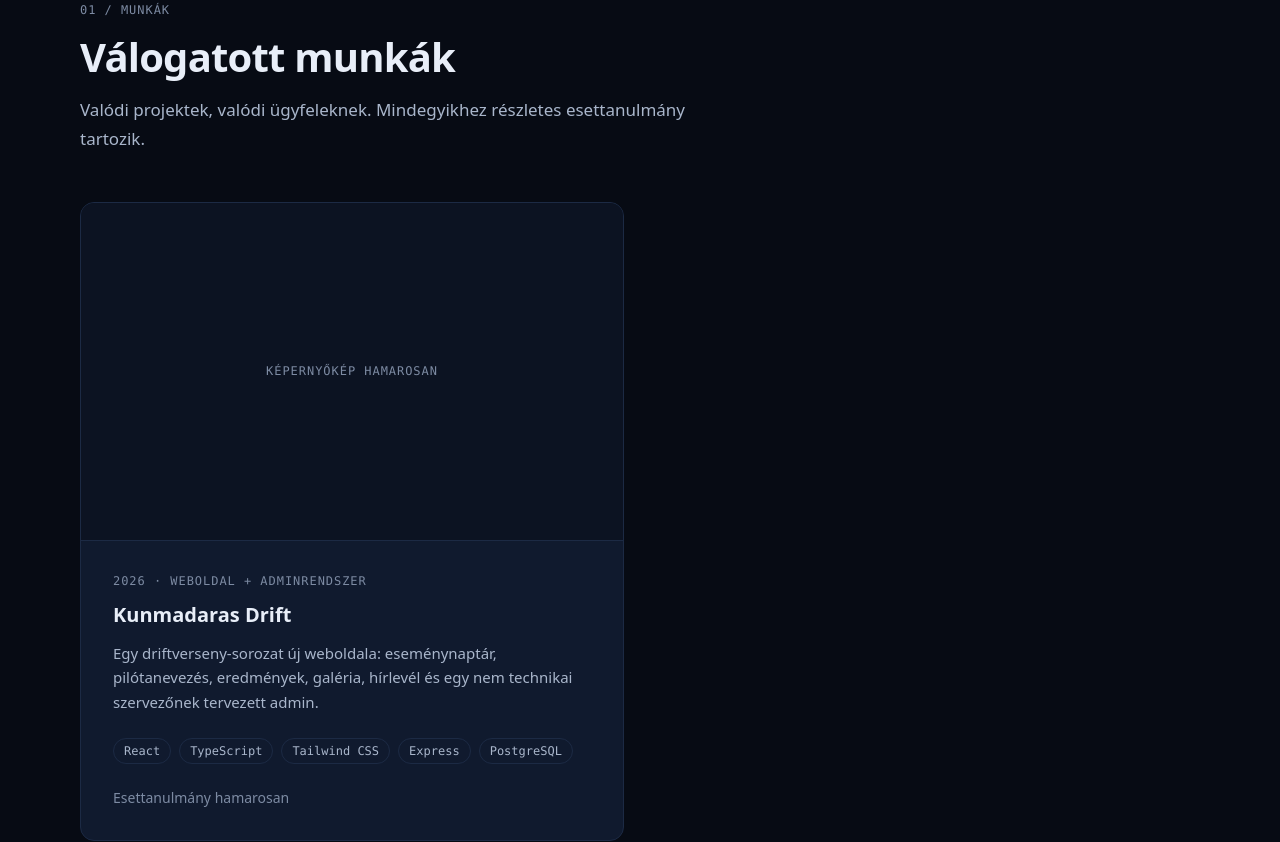
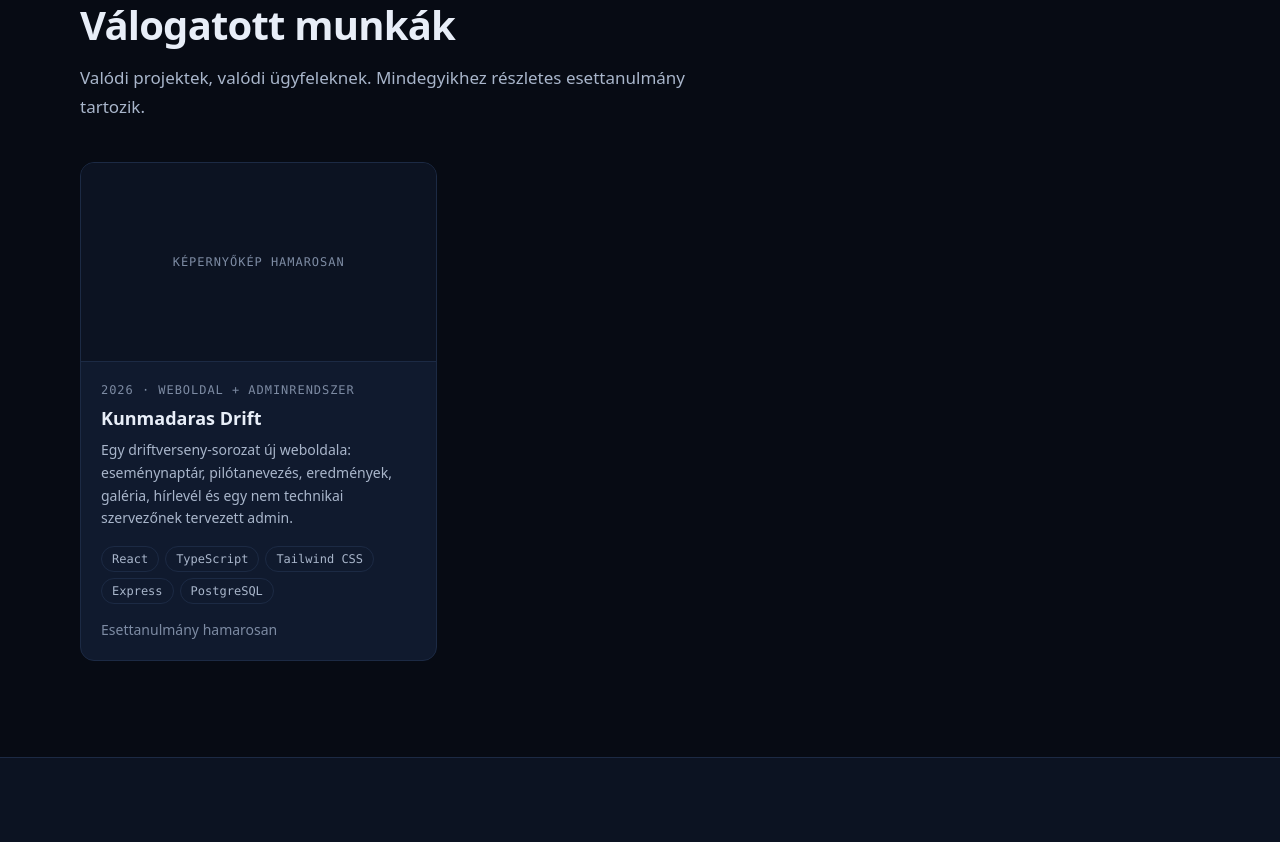
Before and after one commit to david0752/portfolio-website, a React (Vite) app in the folder frontend/: page / in a window 1280 px wide. Shown: the part 998-1840 px from the top of the page. Built offline with nearby package versions, Linux system fonts and the light colour scheme.

Commit message:
Munkáim: kisebb kártyák (3 oszlop, 16:9 kép), hogy laptopon is kiférjenek

```diff
--- a/frontend/src/components/Munkak.tsx
+++ b/frontend/src/components/Munkak.tsx
@@ -1,4 +1,4 @@
-// Kezdőlap „01 / Munkák” blokkja: a content/projects.ts projektjei kártyákon, asztalon 2 oszlopban.
+// Kezdőlap „01 / Munkák” blokkja: a content/projects.ts projektjei kártyákon (tablet 2, laptop/asztal 3 oszlop).
 
 import { projects } from "../content/projects.ts";
 import { useI18n } from "../i18n/I18nProvider.tsx";
@@ -10,9 +10,9 @@ export function Munkak() {
 
   return (
     <section id="munkak" className="border-t border-line">
-      <div className="mx-auto max-w-[1120px] px-5 py-[72px] md:px-8 md:py-24 xl:px-0 xl:py-32">
+      <div className="mx-auto max-w-[1120px] px-5 py-[72px] md:px-8 md:py-24 xl:px-0">
         <SectionHeading eyebrow={t.work.eyebrow} title={t.work.title} lead={t.work.lead} />
-        <div className="mt-12 grid gap-6 md:grid-cols-2 md:gap-8">
+        <div className="mt-10 grid gap-6 md:grid-cols-2 lg:grid-cols-3">
           {projects.map((project) => (
             <ProjectCard key={project.slug} project={project} />
           ))}
--- a/frontend/src/components/ui/ProjectCard.tsx
+++ b/frontend/src/components/ui/ProjectCard.tsx
@@ -13,7 +13,7 @@ export function ProjectCard({ project }: { project: Project }) {
 
   const body = (
     <>
-      <div className="aspect-[16/10] overflow-hidden border-b border-line bg-deep-navy">
+      <div className="aspect-video overflow-hidden border-b border-line bg-deep-navy">
         {project.image ? (
           <img
             src={project.image}
@@ -27,14 +27,14 @@ export function ProjectCard({ project }: { project: Project }) {
         )}
       </div>
 
-      <div className="p-6 sm:p-8">
+      <div className="p-5">
         <p className="font-mono text-xs tracking-[0.08em] text-slate uppercase">
           {project.year} · {project.type[lang]}
         </p>
-        <h3 className="mt-3 text-xl leading-snug font-semibold">{project.title}</h3>
-        <p className="mt-3 text-[0.9375rem] leading-relaxed">{project.summary[lang]}</p>
+        <h3 className="mt-2 text-lg leading-snug font-semibold">{project.title}</h3>
+        <p className="mt-2 text-sm leading-relaxed">{project.summary[lang]}</p>
 
-        <ul className="mt-6 flex flex-wrap gap-2">
+        <ul className="mt-4 flex flex-wrap gap-1.5">
           {project.tags.map((tag) => (
             <li key={tag} className="rounded-full border border-line px-2.5 py-1 font-mono text-xs text-mist">
               {tag}
@@ -42,7 +42,7 @@ export function ProjectCard({ project }: { project: Project }) {
           ))}
         </ul>
 
-        <p className="mt-6 text-sm font-medium text-signal-blue">
+        <p className="mt-4 text-sm font-medium text-signal-blue">
           {project.hasCaseStudy ? (
             <>
               {t.work.caseStudy} <span className="inline-block transition-transform lg:group-hover:translate-x-0.5">→</span>
```
